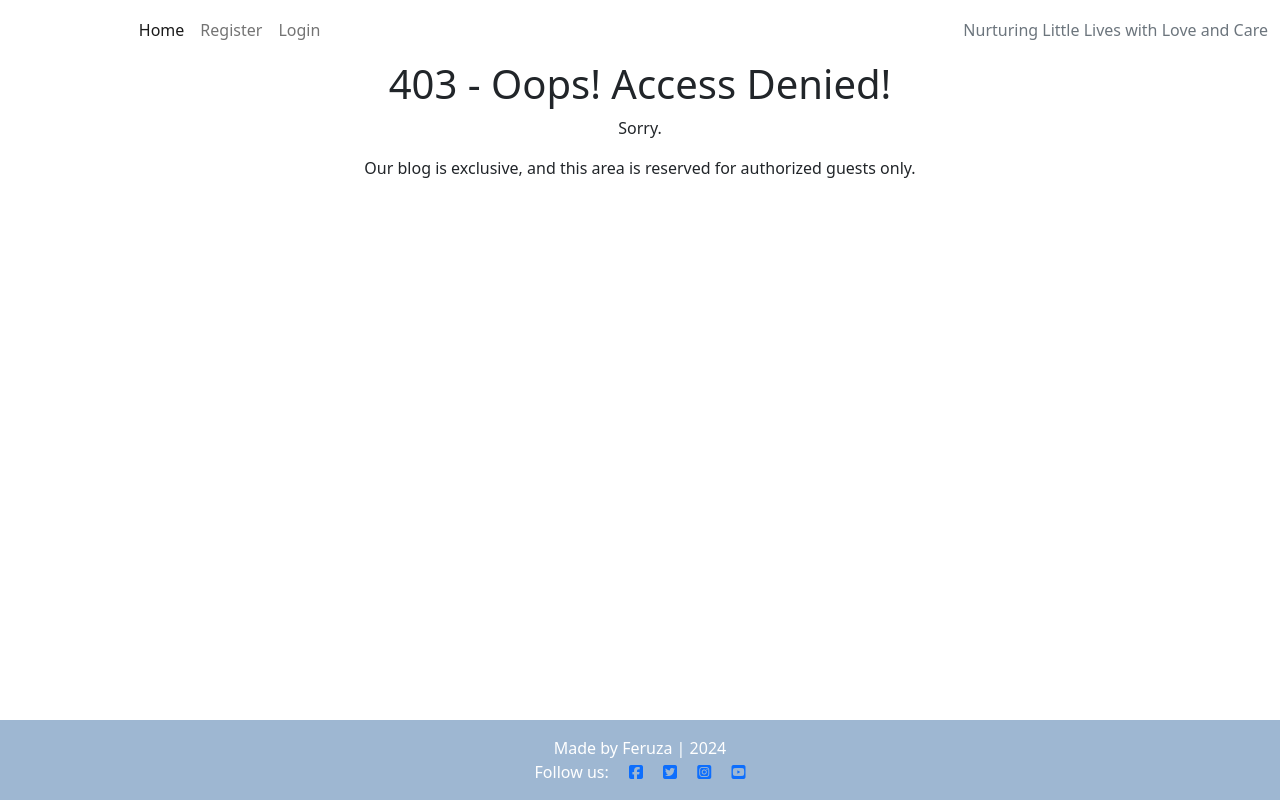
After one commit to FeruzaShokirjonovna/Blog, a Django app: template templates/403.html in a window 1280 px wide. The commit adds this page. Run offline with Django 3.2, Linux system fonts and the light colour scheme; the template is opened without the code that fills it, so the values that code supplies are empty; some libraries are stand-ins or nearby versions.

Commit message:
Add features content

```diff
--- /dev/null
+++ b/templates/403.html
@@ -0,0 +1,12 @@
+{% extends "base.html" %}
+{% load static %}
+
+{% block content %}
+<div class="container wrapper d-flex justify-content-center align-items-center">
+    <div class="form-background">
+        <h1 class="text-center">403 - Oops! Access Denied!</h1>
+        <p class="text-center">Sorry.</p>
+        <p class="text-center">Our blog is exclusive, and this area is reserved for authorized guests only.</p>
+    </div>
+</div>
+{%endblock%}
--- a/templates/base.html
+++ b/templates/base.html
@@ -18,11 +18,11 @@
     <!--Favicon-->
     <link rel="icon" href="{% static 'favicon/favicon.ico' %}">
 
-    <link rel="manifest" href="/site.webmanifest">
+
     <!-- Bootstrap -->
     <script src="{% static 'js/bootstrap/bootstrap.bundle.min.js' %}"></script>
 
-    <link rel="stylesheet" href="{% static 'style.css' %}">
+    <link rel="stylesheet" href="{% static 'css/style.css' %}">
 </head>
 
 <body class="d-flex flex-column h-100 main-bg">
@@ -95,7 +95,7 @@
     <!-- Footer -->
     <footer class="footer mt-auto py-3 dark-bg">
         <div class="container">
-            <p class="m-0 text-center text-white">Made by Feruza|2024</p>
+            <p class="m-0 text-center text-white">Made by Feruza | 2024</p>
             <p class="m-0 text-center text-white">Follow us:
                 <a href="#" aria-label="Facebook"><i class="fab fa-facebook-square ms-3"></i></a>
                 <a href="#" aria-label="Twitter"><i class="fab fa-twitter-square ms-3"></i></a>
@@ -109,7 +109,7 @@
     <script>
         setTimeout(function () {
             <!--Misses alert message-->
-            let messages = document.getElementById("msg");
+            let messages = document.getElementById('msg');
             let alert = new bootstrap.Alert(messages);
             alert.close();
         }, 3000);
--- a/templates/index.html
+++ b/templates/index.html
@@ -7,6 +7,7 @@
 
         <!-- Blog Entries Column -->
         <div class="col-12 mt-3 left">
+
             <div class="row">
                 {% for post in posts %}
                 <div class="col-md-4">
```
Also changed, not shown: templates/500.html (added, +11 -0 lines), README.md, static/css/style.css (renamed from static/style.css), static/favicon/favicon.ico (deleted), static/favicon/site.webmanifest (deleted), 1 other file.
